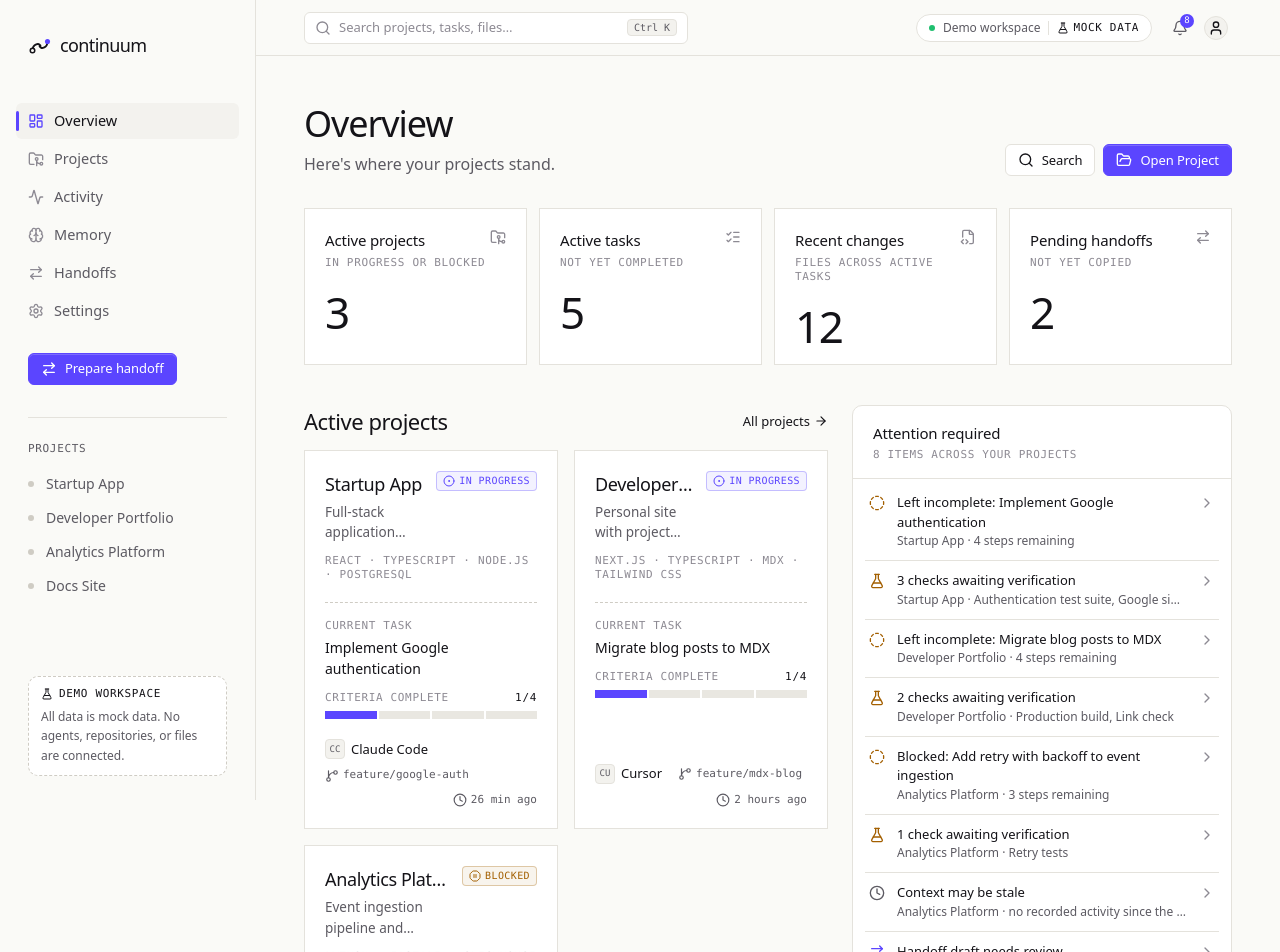
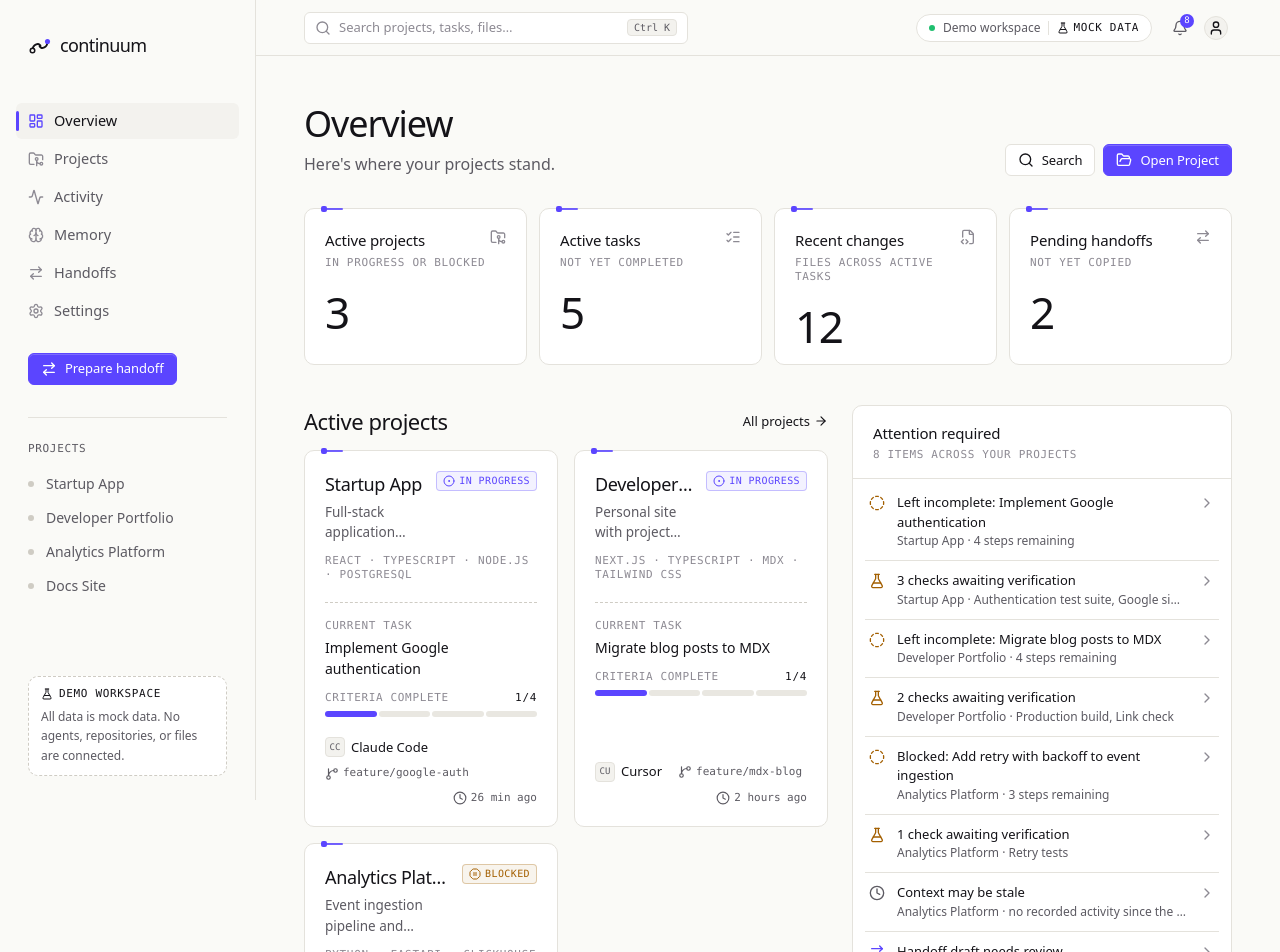
Before and after one commit to PranavOaR/continuum, a React (Vite) app: page /app in a window 1280 px wide. Shown: the top 952 px of the page. Built offline with nearby package versions, Linux system fonts and the light colour scheme.

Commit message:
style: apply thread motif and lift to dashboard cards

```diff
--- a/src/components/projects/ProjectCard.tsx
+++ b/src/components/projects/ProjectCard.tsx
@@ -18,7 +18,7 @@ export function ProgressBar({ done, total, label }: { done: number; total: numbe
       </div>
       <div role="progressbar" aria-label={label} aria-valuemin={0} aria-valuemax={total} aria-valuenow={done} className="flex gap-0.5">
         {Array.from({ length: total }, (_, index) => (
-          <span key={index} className={cn('h-2 flex-1', index < done ? 'bg-accent' : 'bg-surface-3')} />
+          <span key={index} className={cn('h-1.5 flex-1 rounded-full', index < done ? 'bg-accent' : 'bg-surface-3')} />
         ))}
       </div>
     </div>
@@ -32,7 +32,7 @@ export function ProjectCard({ summary }: { summary: ProjectSummary }) {
   return (
     <Link
       to={`/app/projects/${project.id}`}
-      className="cn-ticks group flex h-full flex-col border border-line bg-surface p-5 transition-colors hover:border-line-strong"
+      className="cn-thread group flex h-full flex-col rounded-lg border border-line bg-surface p-5 transition-[border-color,transform] hover:-translate-y-0.5 hover:border-line-strong"
     >
       <div className="flex items-start justify-between gap-3">
         <div className="min-w-0">
--- a/src/pages/OverviewPage.tsx
+++ b/src/pages/OverviewPage.tsx
@@ -23,7 +23,7 @@ interface SummaryCardProps {
 
 function SummaryCard({ label, value, hint, icon: Icon, to }: SummaryCardProps) {
   return (
-    <Link to={to} className="cn-ticks group flex flex-col border border-line bg-surface px-5 pt-5 pb-4 transition-colors hover:border-line-strong">
+    <Link to={to} className="cn-thread group flex flex-col rounded-lg border border-line bg-surface px-5 pt-5 pb-4 transition-[border-color,transform] hover:-translate-y-0.5 hover:border-line-strong">
       <div className="flex items-start justify-between gap-2">
         <p className="text-[15px] font-medium tracking-[-0.01em] text-fg">{label}</p>
         <Icon className="size-4 text-subtle transition-colors group-hover:text-accent" aria-hidden />
```
